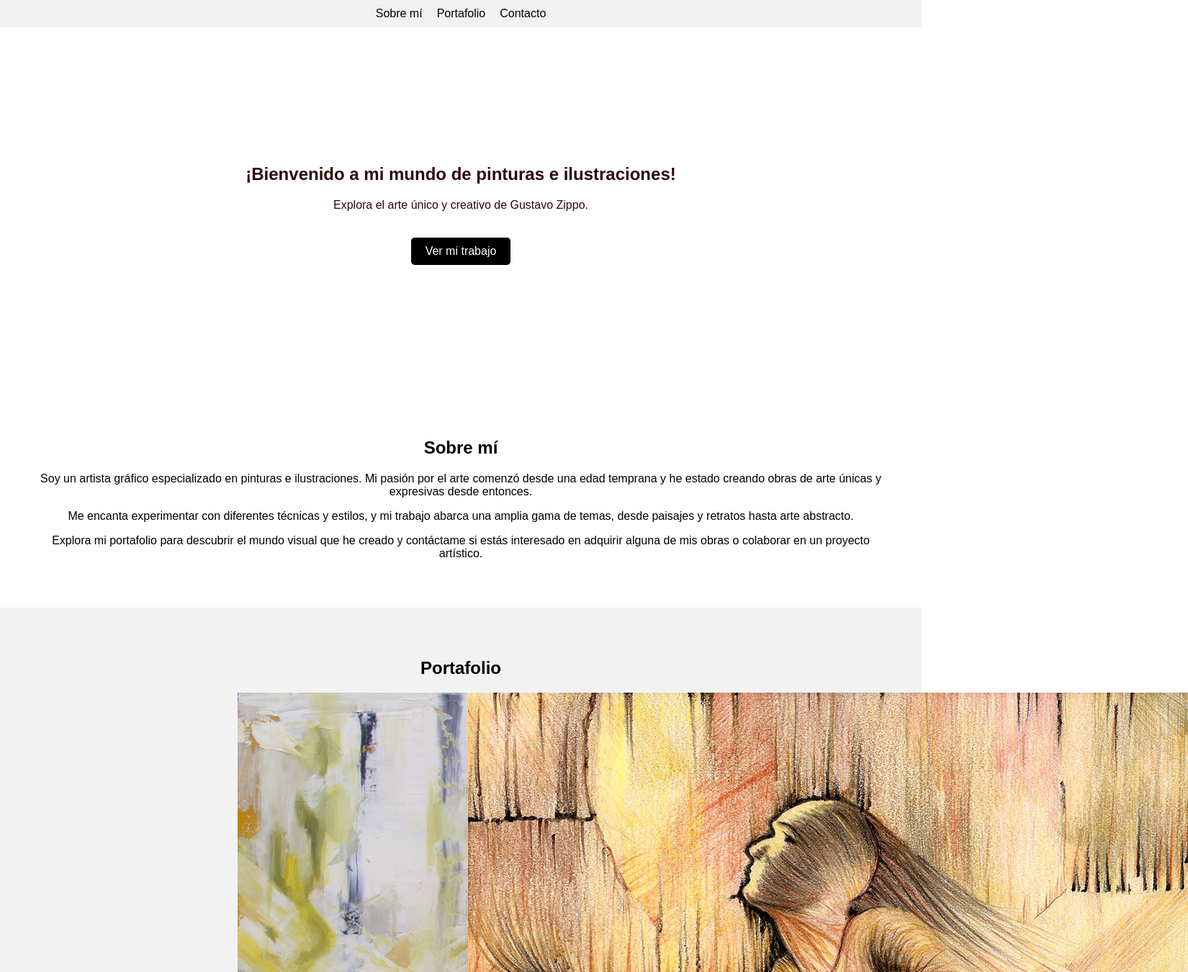
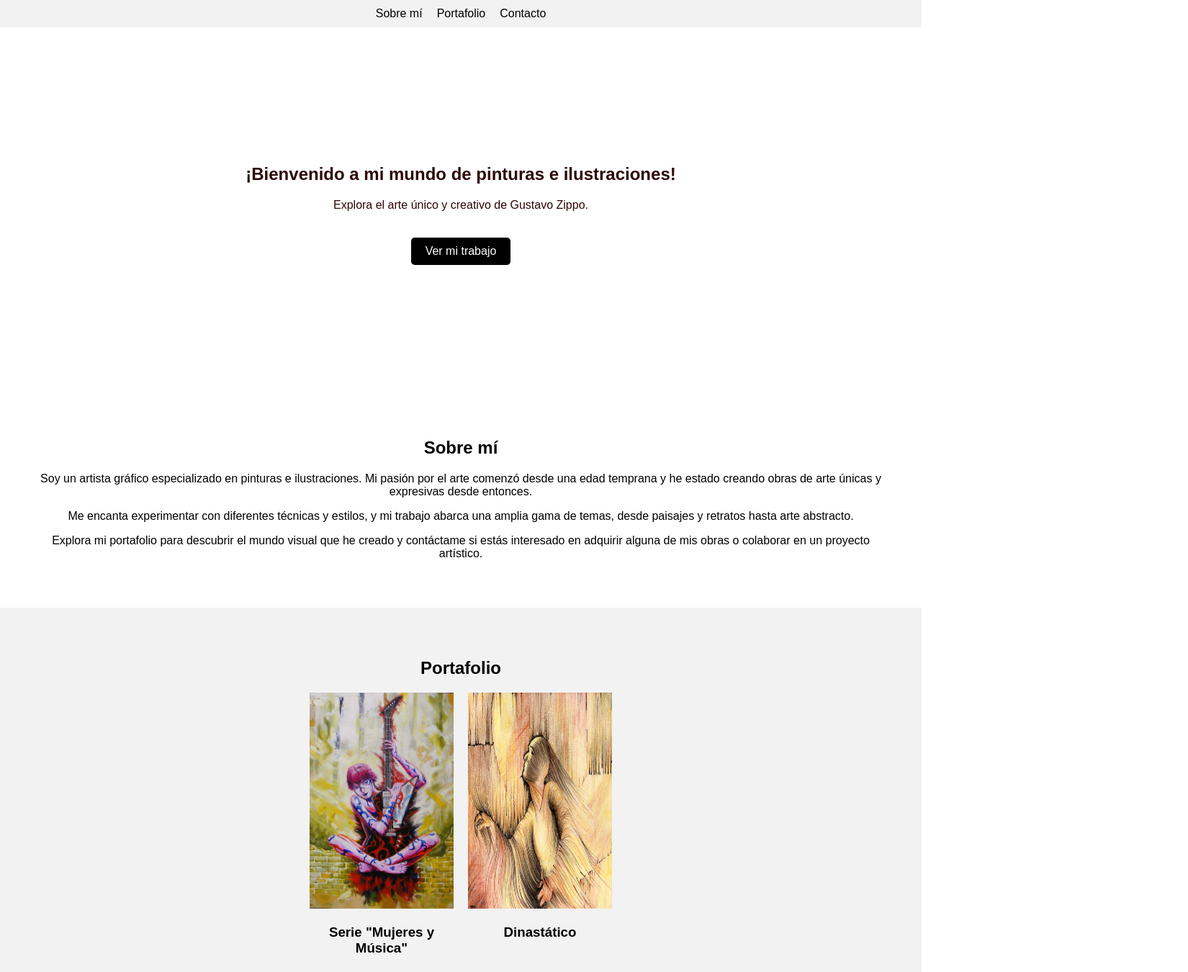
Before and after one commit to GFROSALES/MiprimerawebconGPT, a plain HTML site: page index.html in a window 1280 px wide. Shown: the top 1350 px of the page at 72% size, 1650 px wide, since content can reach past the window. Drawn offline with Linux system fonts and the light colour scheme.

Commit message:
Update styles.css

```diff
--- a/styles.css
+++ b/styles.css
@@ -83,7 +83,8 @@ nav ul li {
 }
 
 .artwork {
-    width: 300px;
+    width: 200px;
+
 }
 
 /* Estilos del contacto section */
@@ -130,3 +131,9 @@ footer {
     font-size: 14px;
     color: #555;
 }
+img {
+    src: 200px;
+    width: 200px;
+    height: 300px;
+
+}
```
